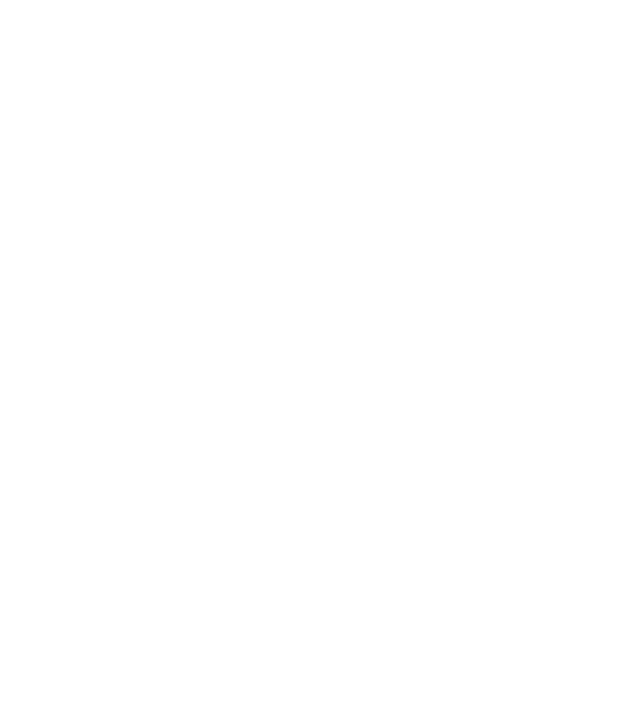
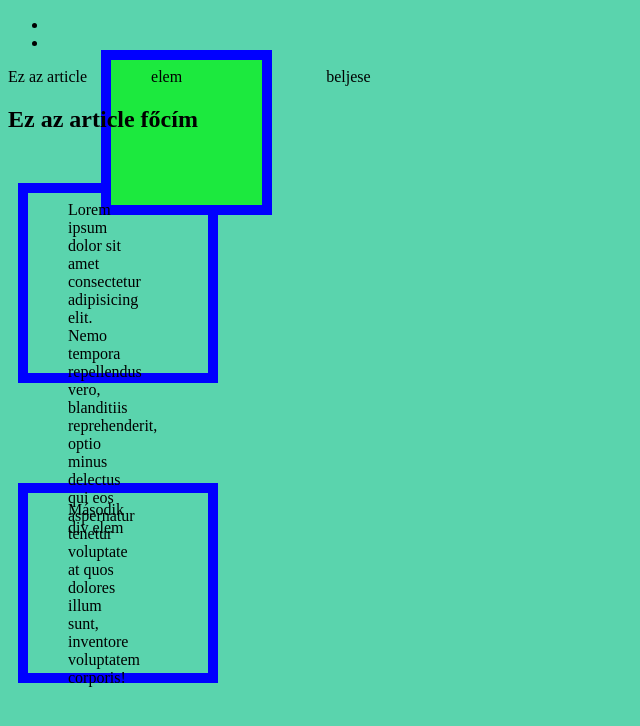
Before and after one commit to markgoldstein98/week1-practice2, a plain HTML site: page frontend/index.html in a window 1280 px wide. Shown: the whole page, without its empty margins (0-640 px from the left). Drawn offline with Linux system fonts and the light colour scheme.

Commit message:
added styling

```diff
--- a/frontend/index.html
+++ b/frontend/index.html
@@ -4,9 +4,23 @@
 	<meta charset="UTF-8">
 	<meta http-equiv="X-UA-Compatible" content="IE=edge">
 	<meta name="viewport" content="width=device-width, initial-scale=1.0">
+	<link rel="stylesheet" href="style.css">
 	<title>This is FRONTEND</title>
+
 </head>
 <body>
-	<div id="root"></div>
+	<nav>
+		<ul>
+			<li> </li>
+			<li> </li>
+		</ul>
+	</nav>
+	<article>
+		Ez az article <span>elem</span>  beljese
+		<h1> Ez az article főcím </h1>
+		<div> Lorem ipsum dolor sit amet consectetur adipisicing elit. Nemo tempora repellendus vero, blanditiis reprehenderit, optio minus delectus qui eos aspernatur tenetur voluptate at quos dolores illum sunt, inventore voluptatem corporis!</div>
+		<div> Második div elem</div>
+	</article>
+
 </body>
 </html>
--- /dev/null
+++ b/frontend/style.css
@@ -0,0 +1,36 @@
+
+
+body{
+  background-color: rgb(90, 212, 173);
+}
+
+span{
+
+  background-color: rgb(28, 233, 62);
+  width: 200px;
+  height: 200px;
+  border: 10px solid blue;
+  padding-top: 8px;
+  padding-right: 80px;
+  padding-bottom: 120px;
+  padding-left: 40px;
+  margin-top: 50px;
+  margin-right: 50px;
+  margin-bottom: 100px;
+  margin-left: 10px;
+}
+
+div{
+  box-sizing: border-box;
+  width: 200px;
+  height: 200px;
+  border: 10px solid blue;
+  padding-top: 8px;
+  padding-right: 80px;
+  padding-bottom: 120px;
+  padding-left: 40px;
+  margin-top: 50px;
+  margin-right: 50px;
+  margin-bottom: 100px;
+  margin-left: 10px;
+}
```
